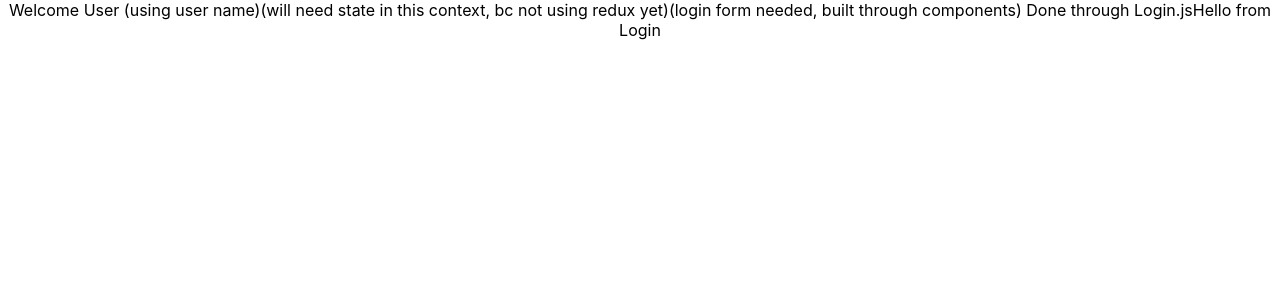
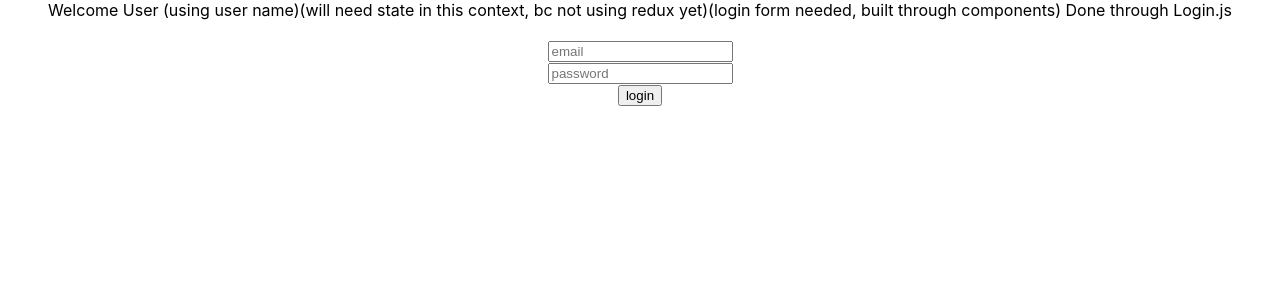
Before and after one commit to Tsunamins/react-auth-tutorial, a React (Create React App) app in the folder auth-react-front/: page / in a window 1280 px wide. Shown: the top 300 px of the page. Built offline with nearby package versions, Linux system fonts and the light colour scheme.

Commit message:
add form to login component

```diff
--- a/auth-react-front/src/components/Login.js
+++ b/auth-react-front/src/components/Login.js
@@ -2,7 +2,16 @@ import React from 'react';
 
 const Login = ()=> {
    return(
-        "Hello from Login"
+       <div className="login">
+           <form>
+               <br/>
+               <input type="text" name="email" placeholder="email"></input>
+               <br/>
+               <input type="text" name="password" placeholder="password"></input>
+               <br/>
+               <input type="submit" value="login"></input>
+           </form>
+        </div>
    )
 }
 
```
